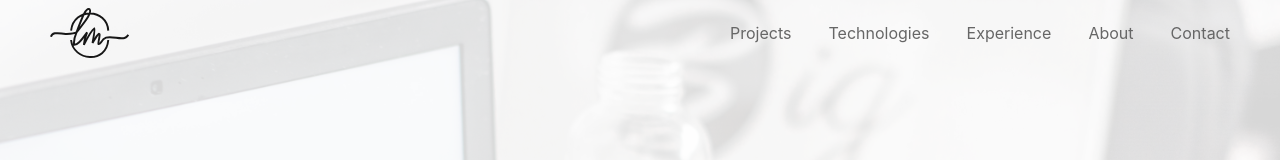
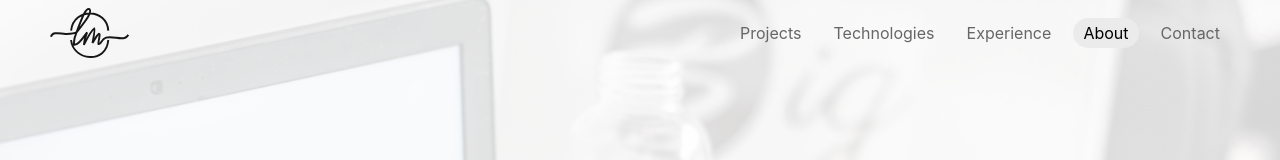
Before and after one commit to LauraMG12/Portfolio-v2, a Vue app: page / in a window 1280 px wide. Shown: the top 160 px of the page. Built offline with nearby package versions, Linux system fonts and the light colour scheme.

Commit message:
add navbar styles

```diff
--- a/package.json
+++ b/package.json
@@ -9,6 +9,7 @@
     "lint": "vue-cli-service lint"
   },
   "dependencies": {
+    "@vueuse/core": "^10.2.1",
     "core-js": "^3.8.3",
     "vue": "^3.2.13"
   },
@@ -44,7 +45,6 @@
     "parserOptions": {
       "ecmaVersion": 2020
     },
-    "rules": {
-    }
+    "rules": {}
   }
 }
--- a/src/App.vue
+++ b/src/App.vue
@@ -1,10 +1,23 @@
 <script setup lang="ts">
 import NavigationBar from "./components/NavigationBar.vue";
 import HomePage from "./components/HomePage.vue";
+
+import { onMounted, ref } from "vue";
+
+const isScrollPositionOnTop = ref<boolean>(true);
+onMounted(() => {
+  window.addEventListener("scroll", updateScroll);
+});
+function updateScroll() {
+  isScrollPositionOnTop.value = window.scrollY === 0;
+}
 </script>
 
-<template>
-  <header id="navigation">
+<template ref="app">
+  <header
+    id="navigation"
+    :class="{ 'blur-navigation': !isScrollPositionOnTop }"
+  >
     <NavigationBar />
   </header>
 
@@ -21,6 +34,11 @@ import HomePage from "./components/HomePage.vue";
   width: 100vw;
   position: fixed;
   z-index: $navigation-index;
+  transition: $basic-transition-025;
+  &.blur-navigation {
+    backdrop-filter: blur(35px);
+    box-shadow: inset 0 -1px 0 0 rgba(0, 0, 0, 0.1);
+  }
 }
 
 #content {
--- a/src/components/HomePage.vue
+++ b/src/components/HomePage.vue
@@ -2,7 +2,7 @@
 import { computed, ref } from "vue";
 import DarkButton from "./shared/AppButtons/DarkButton.vue";
 import LightButton from "./shared/AppButtons/LightButton.vue";
-import { GradientType } from "./shared/AppButton/AppButtonHelper";
+import { GradientType } from "./shared/AppButtons/LightButton.vue";
 import { IconTypes } from "./shared/SvgIcon/SvgIconHelper";
 
 interface AppHighlights {
@@ -82,10 +82,12 @@ setInterval(() => {
     & .subtitle {
       display: flex;
       flex-direction: row;
+
       & .subtitle-highlight {
         min-width: 220px;
         margin-right: 0.95rem;
         text-align: end;
+
         & h2 {
           font-weight: $font-weight-bold;
         }
--- a/src/components/NavigationBar.vue
+++ b/src/components/NavigationBar.vue
@@ -4,12 +4,18 @@ import { ref } from "vue";
 import SvgIcon from "./shared/SvgIcon/SvgIcon.vue";
 import { IconTypes } from "./shared/SvgIcon/SvgIconHelper";
 
-const sections = ref([
-  { id: 0, title: "Projects" },
-  { id: 1, title: "Technologies" },
-  { id: 2, title: "Experience" },
-  { id: 3, title: "About" },
-  { id: 4, title: "Contact" },
+interface SectionsInfo {
+  id: number;
+  title: string;
+  isSelected: boolean;
+}
+
+const sections = ref<SectionsInfo[]>([
+  { id: 0, title: "Projects", isSelected: false },
+  { id: 1, title: "Technologies", isSelected: false },
+  { id: 2, title: "Experience", isSelected: false },
+  { id: 3, title: "About", isSelected: true },
+  { id: 4, title: "Contact", isSelected: false },
 ]);
 </script>
 
@@ -17,9 +23,16 @@ const sections = ref([
   <nav class="navigation">
     <SvgIcon :name="IconTypes.Logo" class="logo" />
     <div class="navigation-items">
-      <p v-for="section in sections" :key="section.id" class="item">
-        {{ section.title }}
-      </p>
+      <div
+        v-for="section in sections"
+        :key="section.id"
+        class="item-container"
+        :class="{ selected: section.isSelected }"
+      >
+        <p class="item" :class="{ selected: section.isSelected }">
+          {{ section.title }}
+        </p>
+      </div>
     </div>
   </nav>
 </template>
@@ -41,11 +54,23 @@ const sections = ref([
     width: 500px;
     display: flex;
     justify-content: space-between;
-    & .item {
-      color: $grey;
+    & .item-container {
+      padding: 5px 10px;
+      border-radius: 20px;
       &:hover {
         cursor: pointer;
-        color: $black;
+      }
+      &.selected {
+        background-color: $grey-light;
+      }
+      & .item {
+        color: $grey;
+        &.selected {
+          color: $black;
+        }
+        &:hover {
+          color: $black;
+        }
       }
     }
   }
--- a/src/components/shared/AppButtons/DarkButton.vue
+++ b/src/components/shared/AppButtons/DarkButton.vue
@@ -25,9 +25,12 @@ const props = defineProps<AppButtonProps>();
   border-radius: 10px;
   justify-content: center;
   align-items: center;
-  transition: $basic-transition-025;
   background-color: black;
   color: $white;
+  -webkit-transition: $basic-transition-025;
+  -moz-transition: $basic-transition-025;
+  -o-transition: $basic-transition-025;
+  transition: $basic-transition-025;
   &:hover {
     cursor: pointer;
     background-color: $grey-dark;
--- a/src/components/shared/AppButtons/LightButton.vue
+++ b/src/components/shared/AppButtons/LightButton.vue
@@ -67,10 +67,10 @@ const props = defineProps<AppButtonProps>();
       border-radius: 10px;
       justify-content: center;
       align-items: center;
-      transition: $basic-transition-025;
       background-color: $white;
       color: $black;
       z-index: 2;
+
       &:hover {
         cursor: pointer;
       }
```
Also changed, not shown: 1 other file (tests, documents, lock files or other folders).
